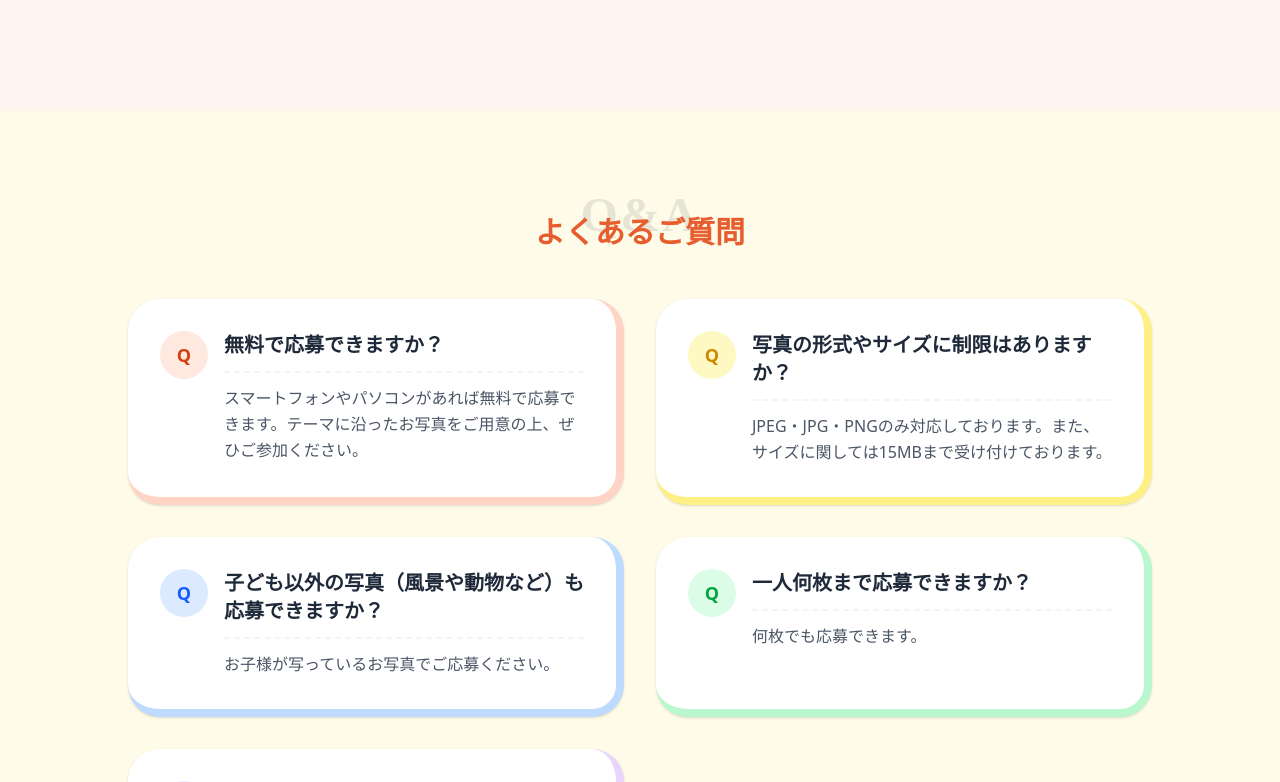
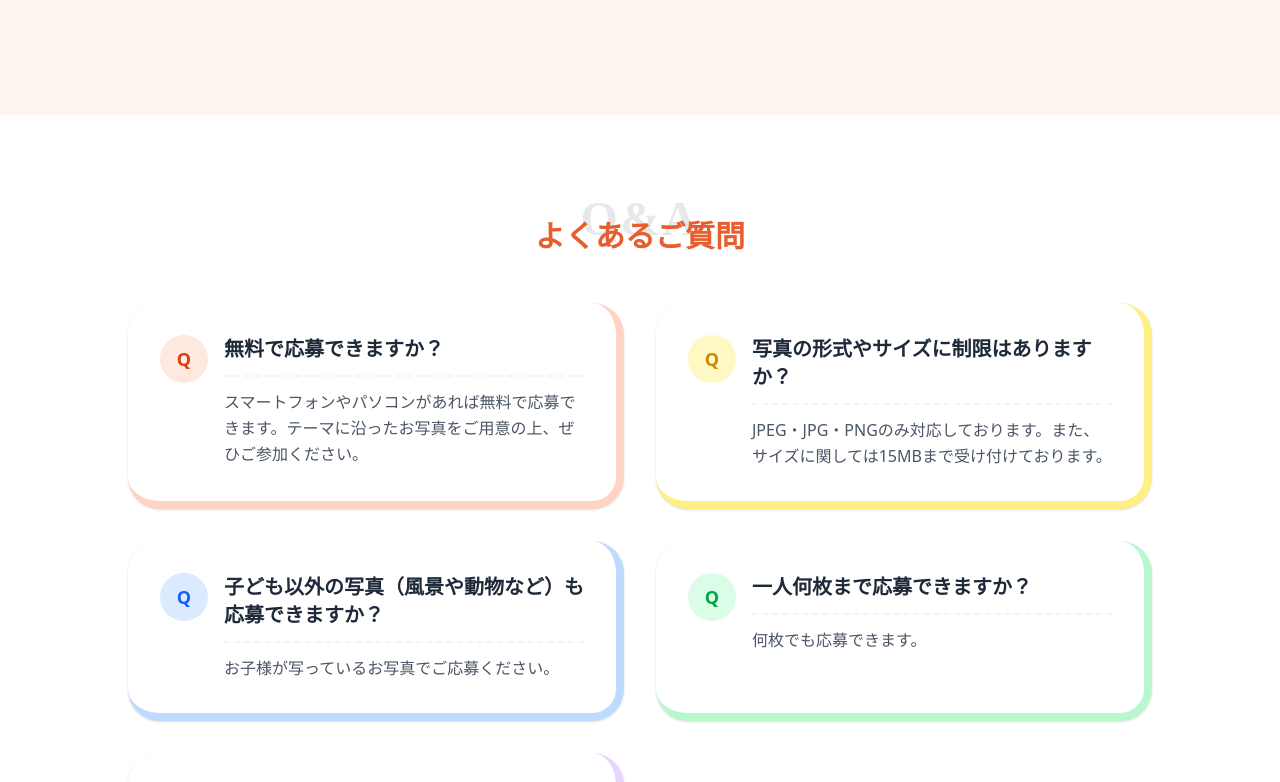
Before and after one commit to Yoshiken-lab/Photocon, a Next.js app in the folder photocon-system/: page /sample-f2 in a window 1280 px wide. Shown: the part 2638-3420 px from the top of the page. Built offline with nearby package versions, Linux system fonts and the light colour scheme.

Commit message:
style(sample-f2): Fix header position and changing FAQ background to white

```diff
--- a/photocon-system/app/sample-f2/page.tsx
+++ b/photocon-system/app/sample-f2/page.tsx
@@ -10,9 +10,9 @@ import Image from 'next/image'
 
 export default function SampleF2Page() {
     return (
-        <main className="min-h-screen bg-white font-sans overflow-x-hidden">
+        <main className="min-h-screen bg-white font-sans overflow-x-hidden pt-20">
             {/* Header - Simple Version for Sample F-2 */}
-            <header className="bg-brand text-white py-4 px-6 md:px-12 flex justify-between items-center sticky top-0 z-50 shadow-md">
+            <header className="bg-brand text-white py-4 px-6 md:px-12 flex justify-between items-center fixed top-0 w-full z-50 shadow-md">
                 <div className="flex items-center gap-2">
                     <Link href="/">
                         <Image
--- a/photocon-system/components/f2/FAQF2.tsx
+++ b/photocon-system/components/f2/FAQF2.tsx
@@ -57,7 +57,7 @@ const faqs = [
 
 export function FAQF2() {
     return (
-        <section className="bg-yellow-50 py-20 px-4">
+        <section className="bg-white py-20 px-4">
             <div className="max-w-5xl mx-auto">
                 {/* Section Title */}
                 <div className="text-center mb-12">
```
